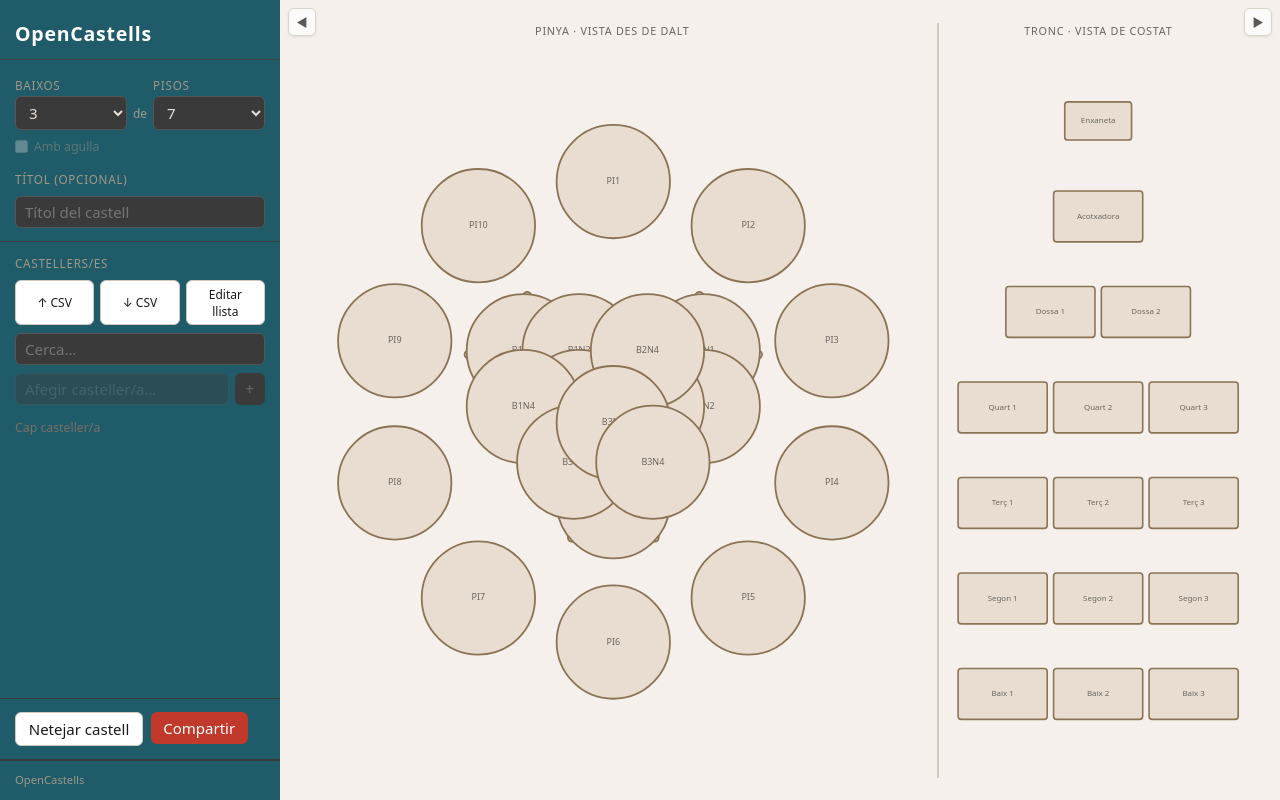
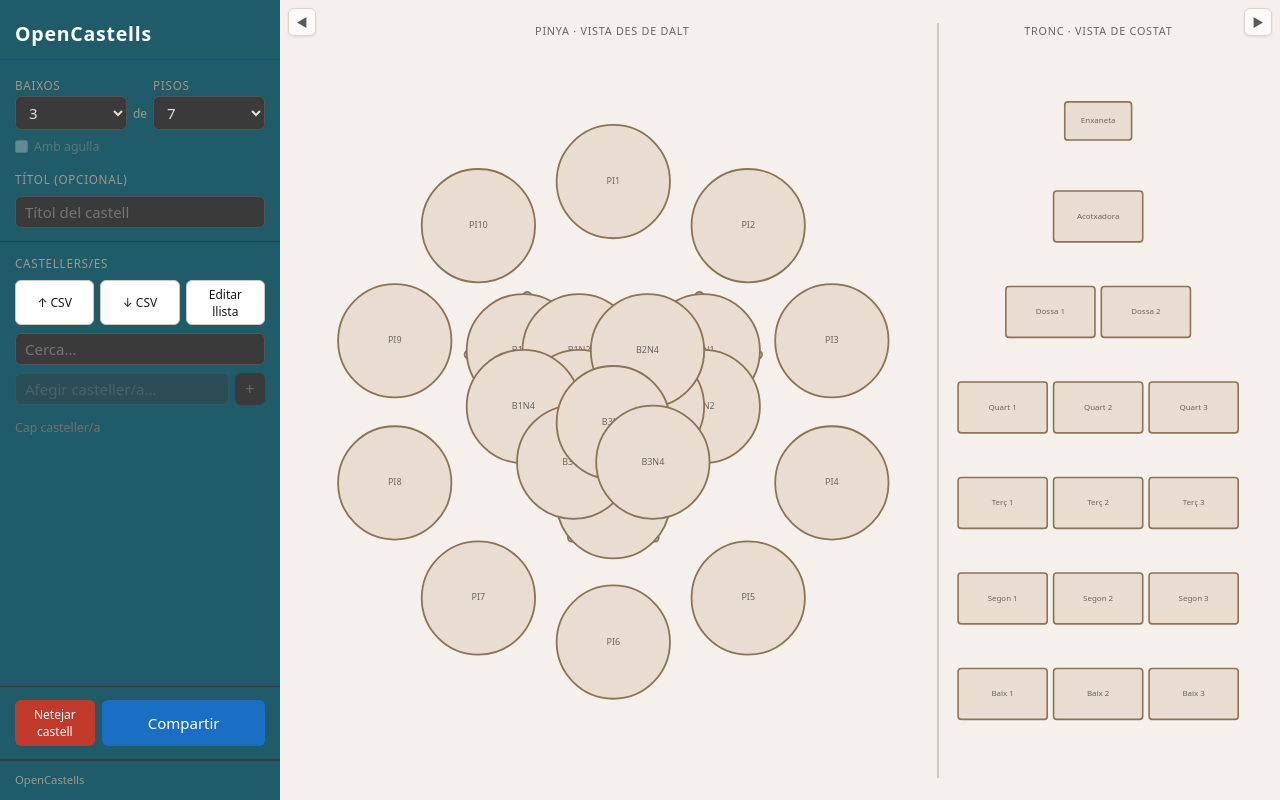
Before and after one commit to maxserra/opencastells-website, a Vue app: page / in a window 1280 px wide. Built offline with nearby package versions, Linux system fonts and the light colour scheme.

Commit message:
make share button nicer, protect cleanup behind doubleclick action

```diff
--- a/src/components/TheSidebar.vue
+++ b/src/components/TheSidebar.vue
@@ -192,11 +192,11 @@ function shareAction(action) {
 
     <!-- Bottom actions -->
     <section class="sidebar-section sidebar-actions">
-      <button class="secondary" @click="emit('clear-assignments')">Netejar castell</button>
+      <button class="danger-btn clear-btn" @dblclick="emit('clear-assignments')" title="Doble clic per netejar">Netejar castell</button>
 
       <!-- Share / export popup -->
       <div class="share-wrap">
-        <button @click="shareOpen = !shareOpen">Compartir</button>
+        <button class="share-btn" @click="shareOpen = !shareOpen">Compartir</button>
         <div v-if="shareOpen" class="share-popup">
           <button class="share-item" @click="shareAction('share')">🔗 Copiar enllaç</button>
           <button class="share-item" @click="shareAction('export-png')">🖼 Descarregar PNG</button>
@@ -440,6 +440,32 @@ select:focus, input[type="text"]:focus {
   position: relative;
 }
 
+.share-btn {
+  background: #1a6fc4;
+  width: 100%;
+  height: 100%;
+}
+
+.share-btn:hover {
+  background: #1558a0;
+}
+
+.clear-btn {
+  background: #c0392b;
+  color: #fff;
+  border: none;
+  padding: 0.4rem 0.85rem;
+  flex: 1;
+}
+
+.clear-btn:hover {
+  background: #a93226;
+}
+
+.share-wrap {
+  flex: 3;
+}
+
 .share-backdrop {
   position: fixed;
   inset: 0;
```
